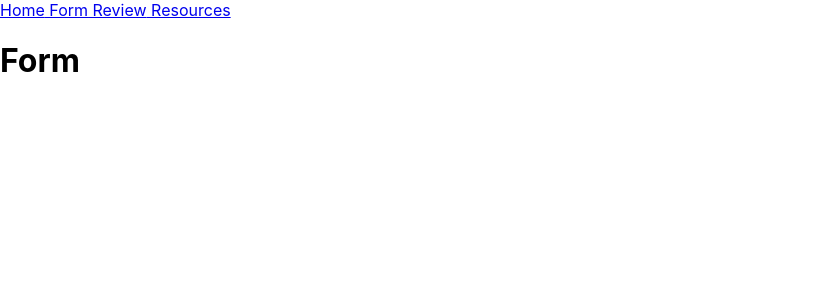
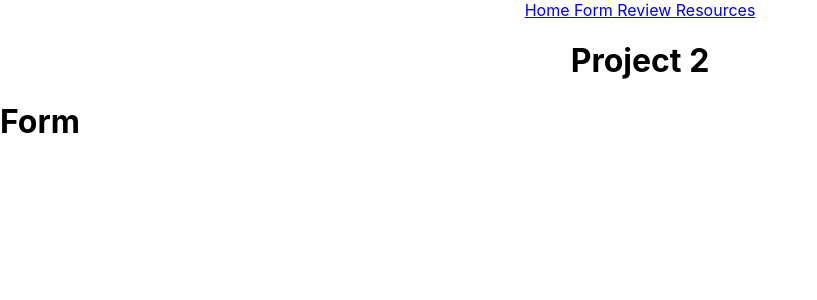
Before and after one commit to CooleyWC/project-phase-2, a React (Create React App) app in the folder my-app/: page /question/new in a window 1280 px wide. Shown: the top 300 px of the page, without its empty margins (0-817 px from the left). Built offline with nearby package versions, Linux system fonts and the light colour scheme; data requests are answered from the project's data file.

Commit message:
changed form to be a child of app in routes

```diff
--- a/my-app/src/Form.js
+++ b/my-app/src/Form.js
@@ -4,7 +4,6 @@ import NavBar from './NavBar';
 const Form = () => {
     return (
         <div>
-            <NavBar />
             <h1>Form</h1>
         </div>
     );
```
Also changed, not shown: my-app/src/routes.js (+5 -5 lines).
